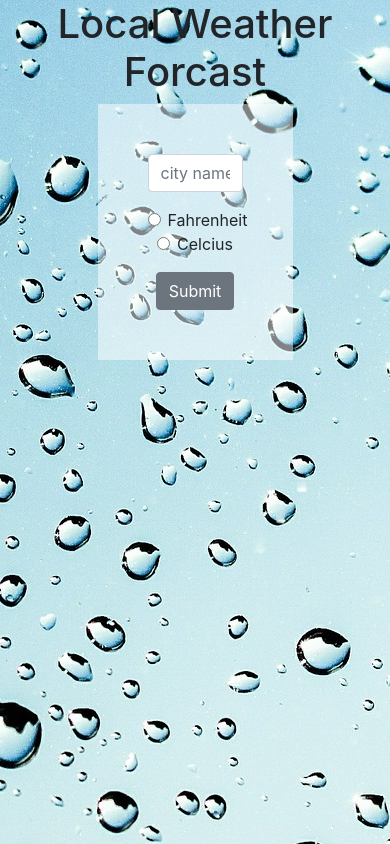
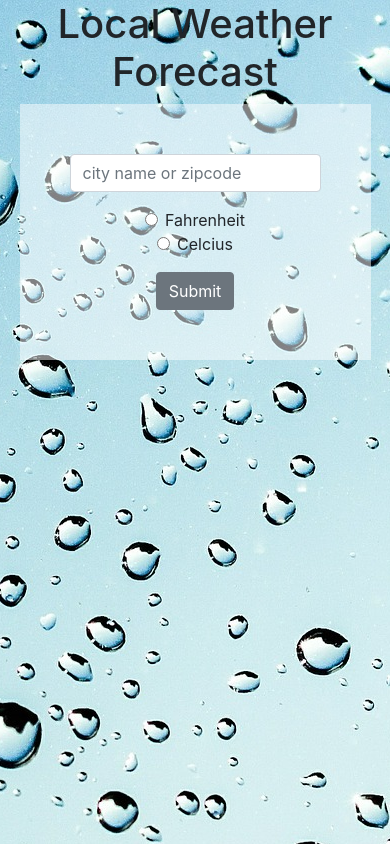
Before and after one commit to katebrenner/React-Weather-App, a React (Create React App) app: page / in a window 390 px wide. Built offline with nearby package versions, Linux system fonts and the light colour scheme.

Commit message:
remove logs and add media query

```diff
--- a/src/App.css
+++ b/src/App.css
@@ -12,3 +12,9 @@ body {
   background-color: rgba(255, 255, 255, 0.5);
   padding: 50px;
 }
+
+@media only screen and (max-width: 600px) {
+  .form {
+    width: 90%;
+  }
+}
--- a/src/App.js
+++ b/src/App.js
@@ -21,9 +21,7 @@ class App extends Component {
     this.setState(newState);
   };
   handleFormSubmit = event => {
-    console.log('called');
     event.preventDefault();
-    console.log('called handleform submit', this.state.city);
     axios
       .get(
         `https://api.openweathermap.org/data/2.5/weather?q=${this.state.city}&units=${
@@ -31,7 +29,6 @@ class App extends Component {
         }&appid=d4a2cc67f7630a31cb669829cb6ee6f0`
       )
       .then(data => {
-        console.log(data.data);
         this.setState({ weatherData: data.data.main });
         this.toggleModal();
       });
@@ -42,13 +39,9 @@ class App extends Component {
     });
   };
   render() {
-    console.log('weatherData', this.state.weatherData);
-    console.log('weatherMeasurement', this.state.weatherMeasurement);
-    console.log('city', this.state.city);
-
     return (
       <div className="App">
-        <h1>Local Weather Forcast</h1>
+        <h1>Local Weather Forecast</h1>
         <Form handleFormChange={this.handleFormChange} handleFormSubmit={this.handleFormSubmit} />
         <WeatherDisplayModal
           weatherData={this.state.weatherData}
```
